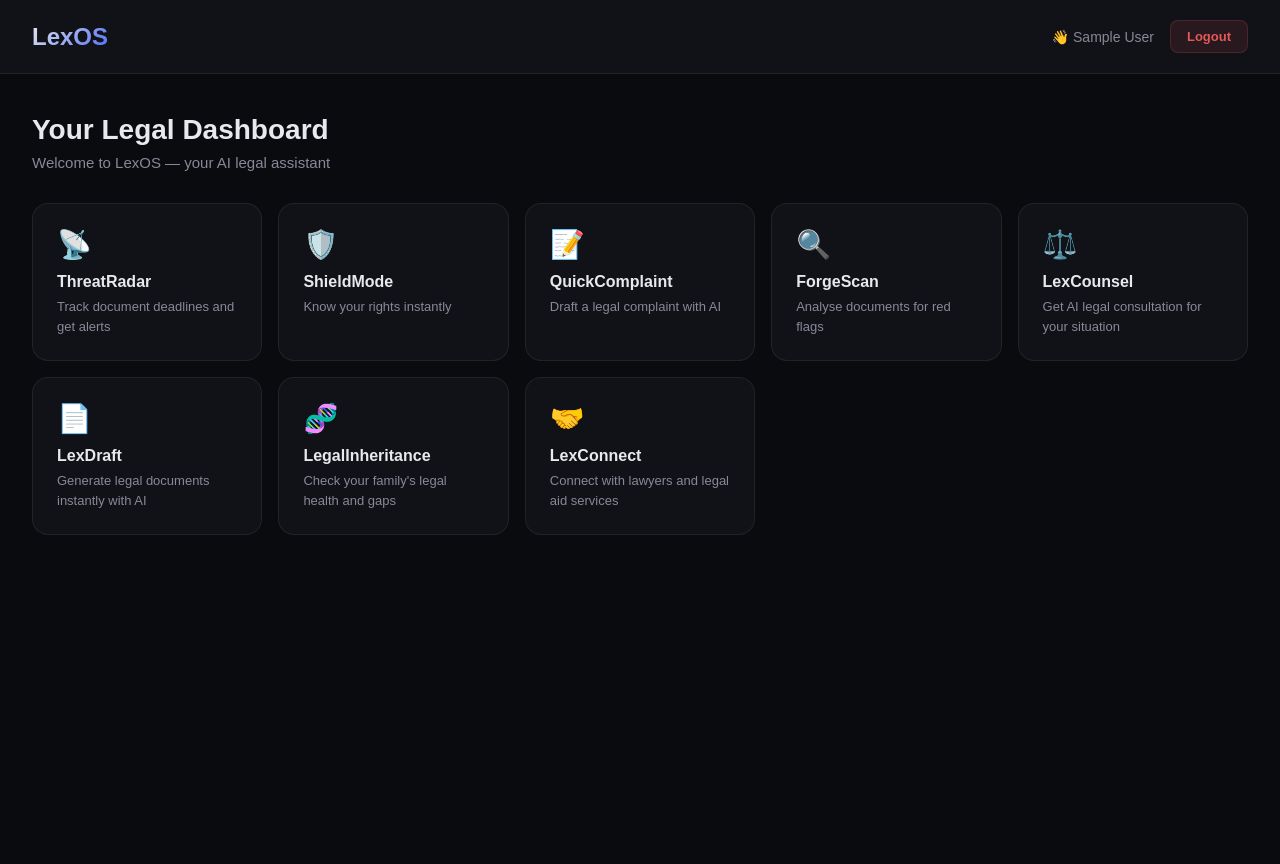
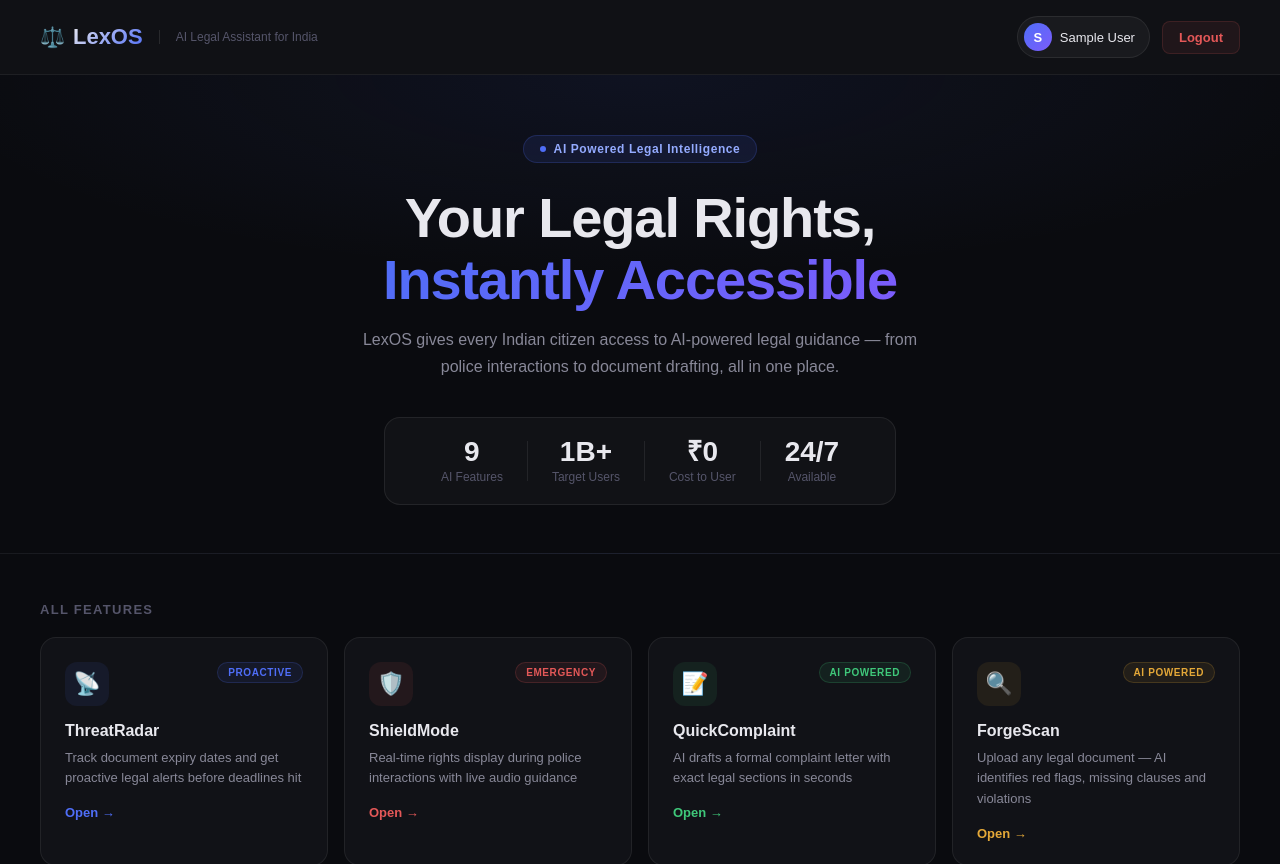
Before and after one commit to Aditya-0806/LexOS, a React app in the folder frontend/: page /dashboard in a window 1280 px wide. Shown: the top 864 px of the page. Before the commit the page ends 800 px from the top, so only its background shows below. Built offline with nearby package versions, Linux system fonts and the light colour scheme; sample sign-in values are in the browser's storage; the HTML template or start-up script is replaced by a standard one.

Commit message:
dashboard UI redesign - premium SaaS look

```diff
--- a/frontend/src/pages/Dashboard.jsx
+++ b/frontend/src/pages/Dashboard.jsx
@@ -1,5 +1,72 @@
 import { useAuth } from '../context/AuthContext'
 import { useNavigate } from 'react-router-dom'
+
+const features = [
+  {
+    icon: '📡',
+    title: 'ThreatRadar',
+    desc: 'Track document expiry dates and get proactive legal alerts before deadlines hit',
+    path: '/threatradar',
+    color: '#4F6EF7',
+    tag: 'Proactive'
+  },
+  {
+    icon: '🛡️',
+    title: 'ShieldMode',
+    desc: 'Real-time rights display during police interactions with live audio guidance',
+    path: '/shieldmode',
+    color: '#E45858',
+    tag: 'Emergency'
+  },
+  {
+    icon: '📝',
+    title: 'QuickComplaint',
+    desc: 'AI drafts a formal complaint letter with exact legal sections in seconds',
+    path: '/quickcomplaint',
+    color: '#3FC87A',
+    tag: 'AI Powered'
+  },
+  {
+    icon: '🔍',
+    title: 'ForgeScan',
+    desc: 'Upload any legal document — AI identifies red flags, missing clauses and violations',
+    path: '/forgescan',
+    color: '#E4A838',
+    tag: 'AI Powered'
+  },
+  {
+    icon: '⚖️',
+    title: 'LexCounsel',
+    desc: 'Get structured AI legal consultation with rights, options and next steps',
+    path: '/lexcounsel',
+    color: '#7C5CFC',
+    tag: 'AI Powered'
+  },
+  {
+    icon: '📄',
+    title: 'LexDraft',
+    desc: 'Generate rent agreements, affidavits, legal notices and more instantly',
+    path: '/lexdraft',
+    color: '#4F6EF7',
+    tag: 'Generator'
+  },
+  {
+    icon: '🧬',
+    title: 'LegalInheritance',
+    desc: 'Track legal documentation gaps for you and your spouse — Will, nominees and more',
+    path: '/legalinheritance',
+    color: '#3FC87A',
+    tag: 'Planner'
+  },
+  {
+    icon: '🤝',
+    title: 'LexConnect',
+    desc: 'Find free legal aid, official helplines and lawyers by category across India',
+    path: '/lexconnect',
+    color: '#E4A838',
+    tag: 'Directory'
+  },
+]
 
 function Dashboard() {
   const { user, logout } = useAuth()
@@ -12,60 +79,122 @@ function Dashboard() {
 
   return (
     <div style={styles.container}>
+      {/* Header */}
       <div style={styles.header}>
-        <h1 style={styles.logo}>LexOS</h1>
+        <div style={styles.headerLeft}>
+          <div style={styles.logoWrap}>
+            <span style={styles.logoIcon}>⚖️</span>
+            <h1 style={styles.logo}>LexOS</h1>
+          </div>
+          <span style={styles.tagline}>AI Legal Assistant for India</span>
+        </div>
         <div style={styles.headerRight}>
-          <span style={styles.welcome}>👋 {user?.name}</span>
-          <button style={styles.logoutBtn} onClick={handleLogout}>Logout</button>
+          <div style={styles.userBadge}>
+            <div style={styles.avatar}>
+              {user?.name?.charAt(0).toUpperCase()}
+            </div>
+            <span style={styles.userName}>{user?.name}</span>
+          </div>
+          <button style={styles.logoutBtn} onClick={handleLogout}>
+            Logout
+          </button>
         </div>
       </div>
 
+      {/* Hero */}
+      <div style={styles.hero}>
+        <div style={styles.heroBadge}>
+          <span style={styles.heroBadgeDot} />
+          AI Powered Legal Intelligence
+        </div>
+        <h2 style={styles.heroTitle}>
+          Your Legal Rights,<br />
+          <span style={styles.heroAccent}>Instantly Accessible</span>
+        </h2>
+        <p style={styles.heroSub}>
+          LexOS gives every Indian citizen access to AI-powered legal guidance —
+          from police interactions to document drafting, all in one place.
+        </p>
+
+        {/* Quick Stats */}
+        <div style={styles.statsRow}>
+          <div style={styles.stat}>
+            <div style={styles.statValue}>9</div>
+            <div style={styles.statLabel}>AI Features</div>
+          </div>
+          <div style={styles.statDivider} />
+          <div style={styles.stat}>
+            <div style={styles.statValue}>1B+</div>
+            <div style={styles.statLabel}>Target Users</div>
+          </div>
+          <div style={styles.statDivider} />
+          <div style={styles.stat}>
+            <div style={styles.statValue}>₹0</div>
+            <div style={styles.statLabel}>Cost to User</div>
+          </div>
+          <div style={styles.statDivider} />
+          <div style={styles.stat}>
+            <div style={styles.statValue}>24/7</div>
+            <div style={styles.statLabel}>Available</div>
+          </div>
+        </div>
+      </div>
+
+      {/* Features Grid */}
       <div style={styles.content}>
-        <h2 style={styles.heading}>Your Legal Dashboard</h2>
-        <p style={styles.sub}>Welcome to LexOS — your AI legal assistant</p>
+        <h3 style={styles.sectionTitle}>All Features</h3>
+        <div style={styles.grid}>
+          {features.map((feature, i) => (
+            <div
+              key={i}
+              style={styles.card}
+              onClick={() => navigate(feature.path)}
+              onMouseEnter={e => {
+                e.currentTarget.style.borderColor = `${feature.color}50`
+                e.currentTarget.style.transform = 'translateY(-3px)'
+                e.currentTarget.style.boxShadow = `0 8px 30px ${feature.color}15`
+              }}
+              onMouseLeave={e => {
+                e.currentTarget.style.borderColor = 'rgba(255,255,255,0.07)'
+                e.currentTarget.style.transform = 'translateY(0)'
+                e.currentTarget.style.boxShadow = 'none'
+              }}
+            >
+              <div style={styles.cardTop}>
+                <div style={{
+                  ...styles.cardIconWrap,
+                  background: `${feature.color}15`
+                }}>
+                  <span style={styles.cardIcon}>{feature.icon}</span>
+                </div>
+                <span style={{
+                  ...styles.cardTag,
+                  background: `${feature.color}15`,
+                  color: feature.color,
+                  border: `1px solid ${feature.color}30`
+                }}>
+                  {feature.tag}
+                </span>
+              </div>
+              <h4 style={styles.cardTitle}>{feature.title}</h4>
+              <p style={styles.cardDesc}>{feature.desc}</p>
+              <div style={{...styles.cardArrow, color: feature.color}}>
+                Open →
+              </div>
+            </div>
+          ))}
+        </div>
+      </div>
 
-        <div style={styles.grid}>
-          <div style={styles.card} onClick={() => navigate('/threatradar')}>
-            <div style={styles.cardIcon}>📡</div>
-            <div style={styles.cardTitle}>ThreatRadar</div>
-            <div style={styles.cardDesc}>Track document deadlines and get alerts</div>
-          </div>
-          <div style={styles.card} onClick={() => navigate('/shieldmode')}>
-            <div style={styles.cardIcon}>🛡️</div>
-            <div style={styles.cardTitle}>ShieldMode</div>
-            <div style={styles.cardDesc}>Know your rights instantly</div>
-          </div>
-          <div style={styles.card} onClick={() => navigate('/quickcomplaint')}>
-            <div style={styles.cardIcon}>📝</div>
-            <div style={styles.cardTitle}>QuickComplaint</div>
-            <div style={styles.cardDesc}>Draft a legal complaint with AI</div>
-          </div>
-          <div style={styles.card} onClick={() => navigate('/forgescan')}>
-            <div style={styles.cardIcon}>🔍</div>
-            <div style={styles.cardTitle}>ForgeScan</div>
-            <div style={styles.cardDesc}>Analyse documents for red flags</div>
-          </div>
-          <div style={styles.card} onClick={() => navigate('/lexcounsel')}>
-  <div style={styles.cardIcon}>⚖️</div>
-  <div style={styles.cardTitle}>LexCounsel</div>
-  <div style={styles.cardDesc}>Get AI legal consultation for your situation</div>
-</div>
-          <div style={styles.card} onClick={() => navigate('/lexdraft')}>
-  <div style={styles.cardIcon}>📄</div>
-  <div style={styles.cardTitle}>LexDraft</div>
-  <div style={styles.cardDesc}>Generate legal documents instantly with AI</div>
-</div>
-          <div style={styles.card} onClick={() => navigate('/legalinheritance')}>
-  <div style={styles.cardIcon}>🧬</div>
-  <div style={styles.cardTitle}>LegalInheritance</div>
-  <div style={styles.cardDesc}>Check your family's legal health and gaps</div>
-</div>
-          <div style={styles.card} onClick={() => navigate('/lexconnect')}>
-  <div style={styles.cardIcon}>🤝</div>
-  <div style={styles.cardTitle}>LexConnect</div>
-  <div style={styles.cardDesc}>Connect with lawyers and legal aid services</div>
-</div>
-        </div>
+      {/* Footer */}
+      <div style={styles.footer}>
+        <p style={styles.footerText}>
+          ⚠️ LexOS provides AI-powered legal information based on Indian law.
+          It is not a substitute for professional legal advice.
+        </p>
+        <p style={styles.footerSub}>
+          Built with ❤️ for Indian citizens · Powered by Groq AI
+        </p>
       </div>
     </div>
   )
@@ -77,80 +206,150 @@ const styles = {
     background: '#0a0b0f',
   },
   header: {
-    display: 'flex',
-    alignItems: 'center',
-    justifyContent: 'space-between',
-    padding: '20px 32px',
-    borderBottom: '1px solid rgba(255,255,255,0.07)',
-    background: '#111217'
+    display: 'flex', alignItems: 'center', justifyContent: 'space-between',
+    padding: '16px 40px',
+    borderBottom: '1px solid rgba(255,255,255,0.06)',
+    background: 'rgba(17,18,23,0.95)',
+    backdropFilter: 'blur(10px)',
+    position: 'sticky', top: 0, zIndex: 100
   },
+  headerLeft: { display: 'flex', alignItems: 'center', gap: '16px' },
+  logoWrap: { display: 'flex', alignItems: 'center', gap: '8px' },
+  logoIcon: { fontSize: '20px' },
   logo: {
-    fontSize: '24px',
-    fontWeight: '800',
+    fontSize: '22px', fontWeight: '800',
     background: 'linear-gradient(135deg, #E8E8EE, #4F6EF7)',
-    WebkitBackgroundClip: 'text',
-    WebkitTextFillColor: 'transparent'
+    WebkitBackgroundClip: 'text', WebkitTextFillColor: 'transparent',
+    margin: 0
   },
-  headerRight: {
-    display: 'flex',
-    alignItems: 'center',
-    gap: '16px'
+  tagline: {
+    color: '#55556A', fontSize: '12px',
+    borderLeft: '1px solid rgba(255,255,255,0.1)',
+    paddingLeft: '16px'
   },
-  welcome: {
-    color: '#888898',
-    fontSize: '14px'
+  headerRight: { display: 'flex', alignItems: 'center', gap: '12px' },
+  userBadge: {
+    display: 'flex', alignItems: 'center', gap: '8px',
+    background: 'rgba(255,255,255,0.04)',
+    border: '1px solid rgba(255,255,255,0.08)',
+    borderRadius: '100px', padding: '6px 14px 6px 6px'
   },
+  avatar: {
+    width: '28px', height: '28px', borderRadius: '50%',
+    background: 'linear-gradient(135deg, #4F6EF7, #7C5CFC)',
+    display: 'flex', alignItems: 'center', justifyContent: 'center',
+    fontSize: '13px', fontWeight: '700', color: '#fff'
+  },
+  userName: { fontSize: '13px', color: '#E8E8EE', fontWeight: '500' },
   logoutBtn: {
-    background: 'rgba(228,88,88,0.1)',
-    border: '1px solid rgba(228,88,88,0.2)',
-    color: '#E45858',
-    padding: '8px 16px',
-    borderRadius: '8px',
-    fontSize: '13px',
-    fontWeight: '600'
+    background: 'rgba(228,88,88,0.08)',
+    border: '1px solid rgba(228,88,88,0.15)',
+    color: '#E45858', padding: '8px 16px',
+    borderRadius: '8px', fontSize: '13px',
+    fontWeight: '600', cursor: 'pointer'
   },
-  content: {
-    padding: '40px 32px'
+  hero: {
+    padding: '60px 40px 48px',
+    borderBottom: '1px solid rgba(255,255,255,0.06)',
+    background: 'radial-gradient(ellipse 80% 60% at 50% 0%, rgba(79,110,247,0.08) 0%, transparent 70%)',
+    textAlign: 'center'
   },
-  heading: {
-    fontSize: '28px',
-    fontWeight: '700',
-    color: '#E8E8EE',
-    marginBottom: '8px'
+  heroBadge: {
+    display: 'inline-flex', alignItems: 'center', gap: '8px',
+    background: 'rgba(79,110,247,0.1)',
+    border: '1px solid rgba(79,110,247,0.2)',
+    color: '#94abff', fontSize: '12px', fontWeight: '600',
+    padding: '6px 16px', borderRadius: '100px',
+    letterSpacing: '0.05em', marginBottom: '24px'
   },
-  sub: {
-    color: '#888898',
-    fontSize: '15px',
-    marginBottom: '32px'
+  heroBadgeDot: {
+    width: '6px', height: '6px', borderRadius: '50%',
+    background: '#4F6EF7', display: 'inline-block'
+  },
+  heroTitle: {
+    fontSize: 'clamp(32px, 5vw, 56px)',
+    fontWeight: '800', color: '#E8E8EE',
+    lineHeight: '1.1', marginBottom: '16px',
+    letterSpacing: '-0.02em'
+  },
+  heroAccent: {
+    background: 'linear-gradient(135deg, #4F6EF7, #7C5CFC)',
+    WebkitBackgroundClip: 'text', WebkitTextFillColor: 'transparent'
+  },
+  heroSub: {
+    color: '#888898', fontSize: '16px', lineHeight: '1.7',
+    maxWidth: '560px', margin: '0 auto 36px'
+  },
+  statsRow: {
+    display: 'inline-flex', alignItems: 'center', gap: '0',
+    background: 'rgba(255,255,255,0.03)',
+    border: '1px solid rgba(255,255,255,0.08)',
+    borderRadius: '16px', padding: '20px 32px',
+    flexWrap: 'wrap', justifyContent: 'center'
+  },
+  stat: { textAlign: 'center', padding: '0 24px' },
+  statValue: {
+    fontSize: '28px', fontWeight: '800',
+    color: '#E8E8EE', lineHeight: '1'
+  },
+  statLabel: { fontSize: '12px', color: '#55556A', marginTop: '4px' },
+  statDivider: {
+    width: '1px', height: '40px',
+    background: 'rgba(255,255,255,0.08)'
+  },
+  content: { padding: '48px 40px' },
+  sectionTitle: {
+    fontSize: '13px', fontWeight: '700',
+    color: '#55556A', letterSpacing: '0.1em',
+    textTransform: 'uppercase', marginBottom: '20px'
   },
   grid: {
     display: 'grid',
-    gridTemplateColumns: 'repeat(auto-fit, minmax(200px, 1fr))',
+    gridTemplateColumns: 'repeat(auto-fill, minmax(280px, 1fr))',
     gap: '16px'
   },
   card: {
     background: '#111217',
     border: '1px solid rgba(255,255,255,0.07)',
-    borderRadius: '16px',
-    padding: '24px',
+    borderRadius: '16px', padding: '24px',
     cursor: 'pointer',
-    transition: 'border-color 0.2s'
+    transition: 'all 0.2s ease'
   },
-  cardIcon: {
-    fontSize: '28px',
-    marginBottom: '12px'
+  cardTop: {
+    display: 'flex', justifyContent: 'space-between',
+    alignItems: 'flex-start', marginBottom: '16px'
+  },
+  cardIconWrap: {
+    width: '44px', height: '44px', borderRadius: '12px',
+    display: 'flex', alignItems: 'center', justifyContent: 'center'
+  },
+  cardIcon: { fontSize: '22px' },
+  cardTag: {
+    fontSize: '10px', fontWeight: '700',
+    padding: '4px 10px', borderRadius: '100px',
+    letterSpacing: '0.06em', textTransform: 'uppercase'
   },
   cardTitle: {
-    fontSize: '16px',
-    fontWeight: '700',
-    color: '#E8E8EE',
-    marginBottom: '6px'
+    fontSize: '16px', fontWeight: '700',
+    color: '#E8E8EE', marginBottom: '8px', margin: '0 0 8px 0'
   },
   cardDesc: {
-    fontSize: '13px',
-    color: '#888898',
-    lineHeight: '1.5'
-  }
+    fontSize: '13px', color: '#888898',
+    lineHeight: '1.6', marginBottom: '16px'
+  },
+  cardArrow: {
+    fontSize: '13px', fontWeight: '600'
+  },
+  footer: {
+    padding: '24px 40px',
+    borderTop: '1px solid rgba(255,255,255,0.06)',
+    textAlign: 'center'
+  },
+  footerText: {
+    fontSize: '12px', color: '#55556A',
+    marginBottom: '6px', lineHeight: '1.6'
+  },
+  footerSub: { fontSize: '11px', color: '#3a3a4a' }
 }
 
 export default Dashboard
```
